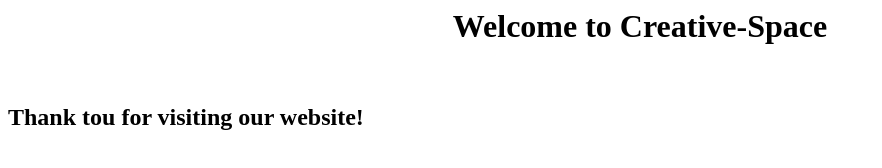
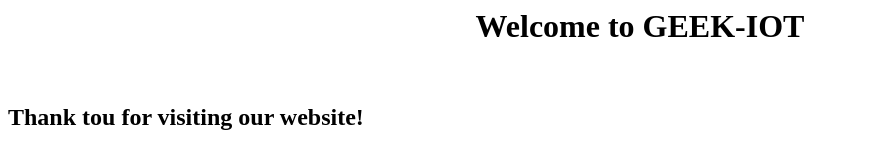
Before and after one commit to CY-Space/CY-Space.github.io, a plain HTML site: page index.html in a window 1280 px wide. Shown: the whole page, without its empty margins (0-882 px from the left). Drawn offline with Linux system fonts and the light colour scheme.

Commit message:
Update index.html

```diff
--- a/index.html
+++ b/index.html
@@ -1,7 +1,7 @@
 <head>
-	<title>Creative-Space</title>
+	<title>GEEK-IOT</title>
 </head>
 <body>
-	<center><h1>Welcome to Creative-Space</h1></center>
+	<center><h1>Welcome to GEEK-IOT</h1></center>
 	<br><h2><tab>Thank tou for visiting our website!</h2>
 </body>
```
